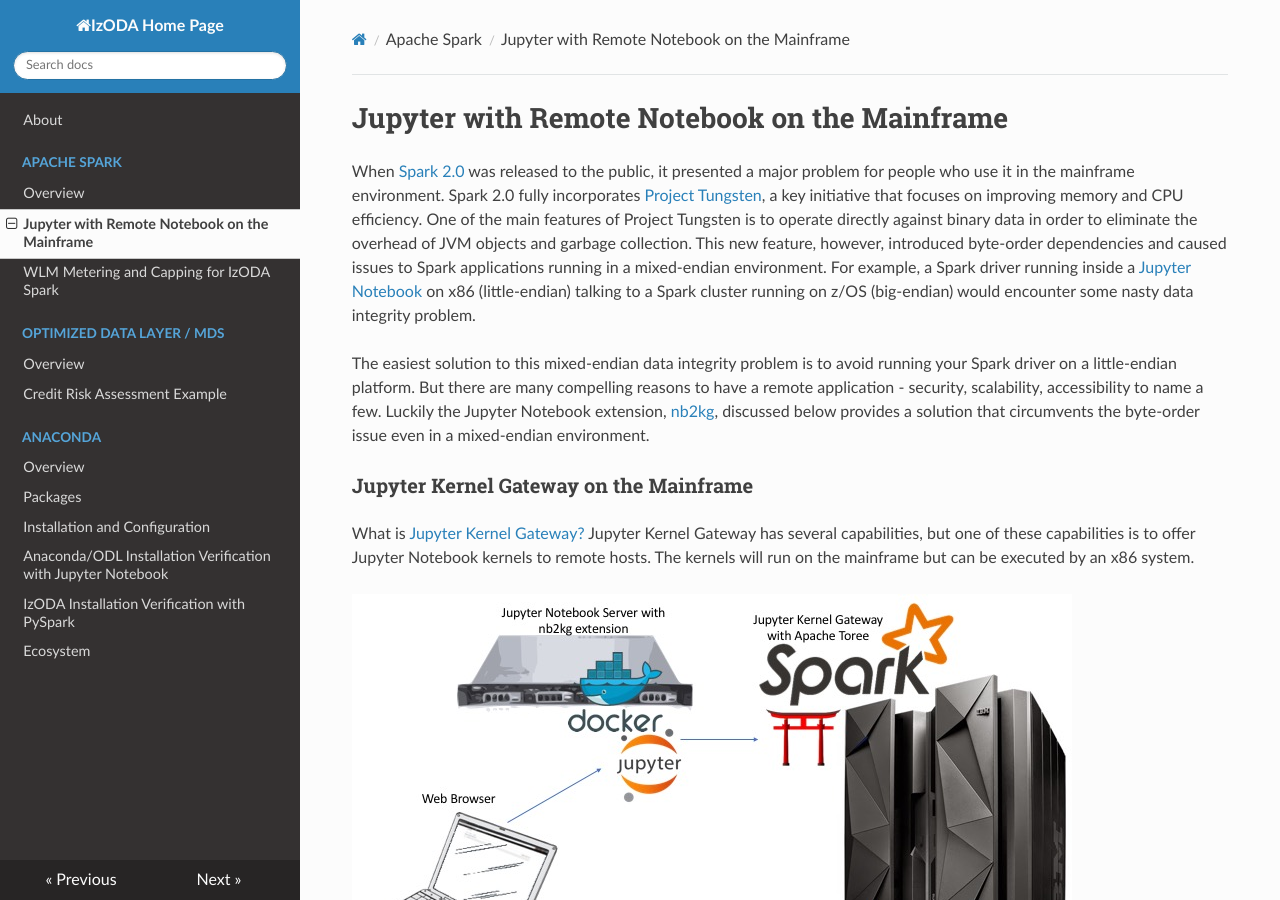
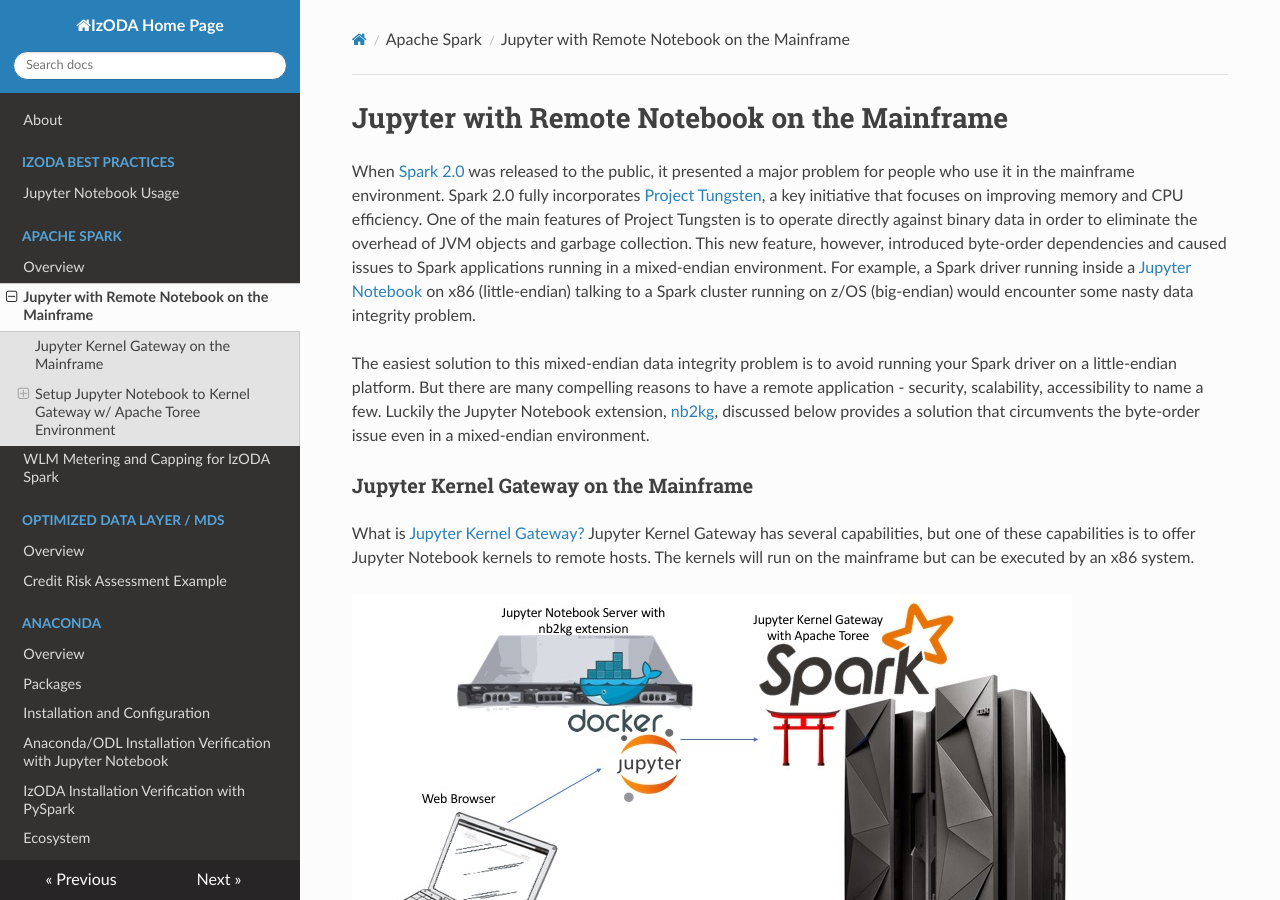
Before and after one commit to IzODA/IzODA.github.io, an MkDocs documentation site: the page built from docs/spark/jupyter-remote-notebook.md, in a window 1280 px wide and 900 px high. Built offline with MkDocs 1.6.1, drawn with Linux system fonts in a browser that asks for light colours; nearby versions of some CDN libraries; old or Windows-style settings are respelled for this version of MkDocs.

Commit message:
Information update and fixed broken link

```diff
--- a/docs/spark/jupyter-remote-notebook.md
+++ b/docs/spark/jupyter-remote-notebook.md
@@ -1,4 +1,4 @@
-<h1>Jupyter with Remote Notebook on the Mainframe</h1>
+#Jupyter with Remote Notebook on the Mainframe
 
 When <a href="http://spark.apache.org/releases/spark-release-2-0-0.html" target="_blank" rel="noopener noreferrer">Spark 2.0</a> was released to the public, it presented a major problem for people who use it in the mainframe environment. Spark 2.0 fully incorporates <a href="https://databricks.com/blog/2015/04/28/project-tungsten-bringing-spark-closer-to-bare-metal.html" target="_blank" rel="noopener noreferrer">Project Tungsten</a>, a key initiative that focuses on improving memory and CPU efficiency. One of the main features of Project Tungsten is to operate directly against binary data in order to eliminate the overhead of JVM objects and garbage collection. This new feature, however, introduced byte-order dependencies and caused issues to Spark applications running in a mixed-endian environment. For example, a Spark driver running inside a <a href="http://jupyter.org/" target="_blank" rel="noopener noreferrer">Jupyter Notebook</a> on x86 (little-endian) talking to a Spark cluster running on z/OS (big-endian) would encounter some nasty data integrity problem.
 
@@ -16,7 +16,7 @@
 
 ###Setup the Kernel Gateway and Apache Toree on z/OS
 
-Given that this example revolves around the mainframe, a lot of the work will be done on a z/OS host. The following instructions are for an iPython Kernel: To install and run the Jupyter Kernel Gateway with Apache Toree solution on z/OS, the base instructions can be found <a href="../anaconda/ivp-jupyter-notebook/">here.</a> The steps found within the <a href="https://jupyter-kernel-gateway.readthedocs.io/en/latest/" target="_blank" rel="noopener noreferrer">JKG2AT README</a> will detail how to setup a Toree Kernel.
+Given that this example revolves around the mainframe, a lot of the work will be done on a z/OS host. The following instructions are for an iPython Kernel: To install and run the Jupyter Kernel Gateway with Apache Toree solution on z/OS, the base instructions can be found <a href="../../anaconda/ivp-jupyter-notebook">here.</a> The steps found within the <a href="https://jupyter-kernel-gateway.readthedocs.io/en/latest/" target="_blank" rel="noopener noreferrer">JKG2AT README</a> will detail how to setup a Toree Kernel.
 
 ###Setup the Jupyter Notebook Server with nb2kg Extension
 
--- a/index.html
+++ b/index.html
@@ -101,7 +101,7 @@
   </div>
   <footer>
     <a class="externalLink px-4" href="https://github.com/IzODA" target="_blank" rel="noopener noreferrer">IzODA on GitHub</a>
-    <a class="externalLink px-4" href="guide.html">Guides & Documentation</a>
+    <a class="externalLink px-4" href="site/index.html">Guides & Documentation</a>
   </footer>
 
   <!-- jQuery (necessary for Bootstrap's JavaScript plugins) -->
--- a/mkdocs.yml
+++ b/mkdocs.yml
@@ -1,6 +1,8 @@
 site_name: IzODA Documentation
 pages:
   - 'About': 'index.md'
+  - 'IzODA Best Practices':
+    - 'Jupyter Notebook Usage': 'best-practices/jupyter-notebook-usage.md'
   - 'Apache Spark':
     - 'Overview': 'spark/spark.md'
     - 'Jupyter with Remote Notebook on the Mainframe': 'spark/jupyter-remote-notebook.md'
```
Also changed, not shown: docs/best-practices/jupyter-notebook-usage.md (added, +37 -0 lines), site/404.html, site/anaconda/anaconda/index.html, site/anaconda/install-config/index.html, site/anaconda/ivp-jupyter-notebook/index.html, site/anaconda/ivp-pyspark/index.html, site/anaconda/packages/index.html, site/ecosystem/index.html, site/index.html, site/odl/credit-risk-odl/index.html, site/odl/odl/index.html, site/search.html, site/search/search_index.json, site/sitemap.xml, 3 more files.
